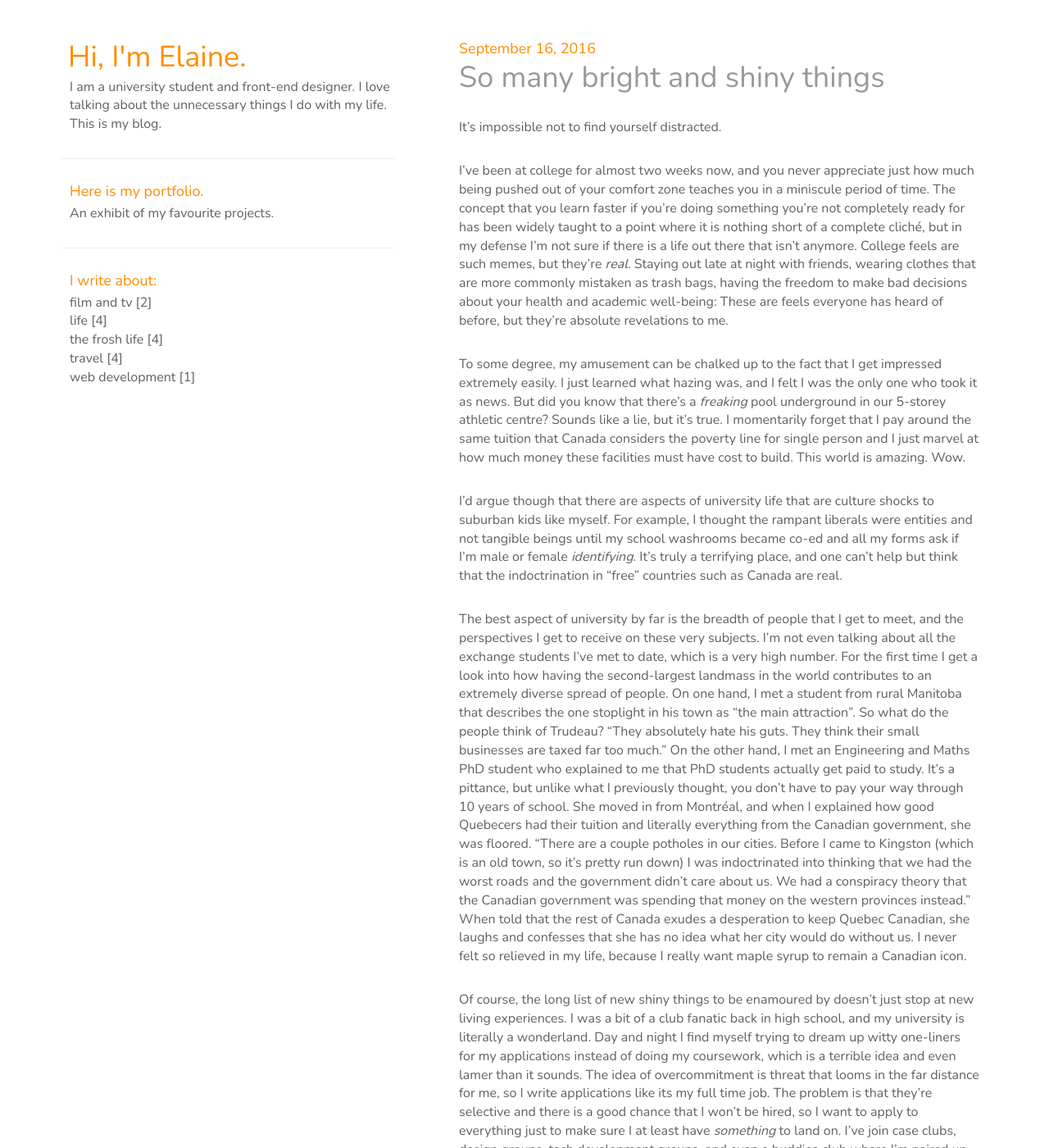
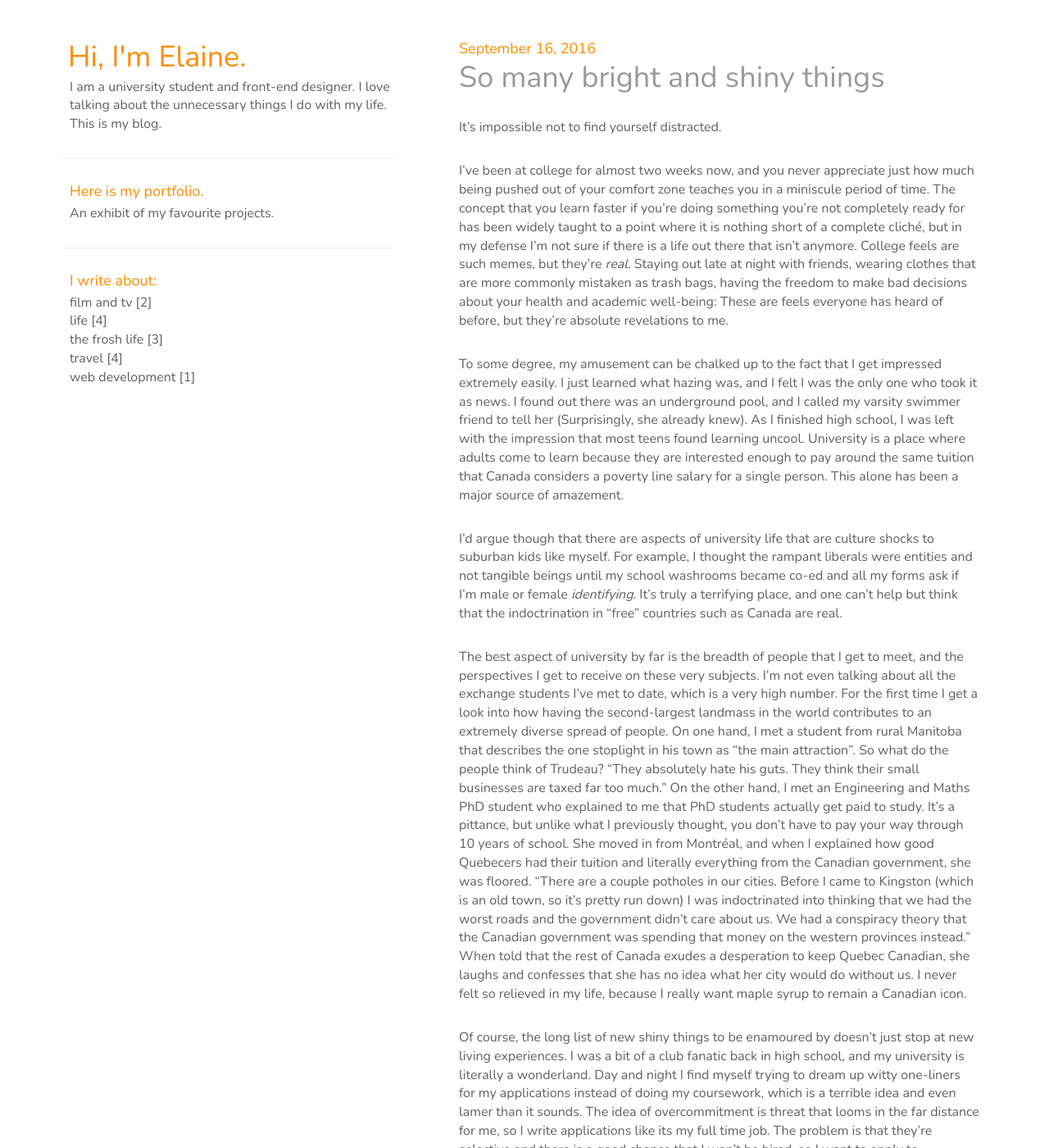
Before and after one commit to elaineg/blog, a Jekyll site: the page built from _posts/2016-09-09-so-many-bright-and-shiny-things.md, in a window 1280 px wide and 1400 px high. Shown: the whole window at 82% size. Built offline with Jekyll 4.4.1, drawn with Linux system fonts in a browser that asks for light colours; some of the changed text lies outside the part shown.

Commit message:
post edits

```diff
--- a/_posts/2016-09-09-so-many-bright-and-shiny-things.md
+++ b/_posts/2016-09-09-so-many-bright-and-shiny-things.md
@@ -8,7 +8,7 @@ It's impossible not to find yourself distracted.
 
 I've been at college for almost two weeks now, and you never appreciate just how much being pushed out of your comfort zone teaches you in a miniscule period of time. The concept that you learn faster if you're doing something you're not completely ready for has been widely taught to a point where it is nothing short of a complete cliché, but in my defense I'm not sure if there is a life out there that isn't anymore. College feels are such memes, but they're *real*. Staying out late at night with friends, wearing clothes that are more commonly mistaken as trash bags, having the freedom to make bad decisions about your health and academic well-being: These are feels everyone has heard of before, but they're absolute revelations to me.
 
-To some degree, my amusement can be chalked up to the fact that I get impressed extremely easily. I just learned what hazing was, and I felt I was the only one who took it as news. But did you know that there's a *freaking* pool underground in our 5-storey athletic centre? Sounds like a lie, but it's true. I momentarily forget that I pay around the same tuition that Canada considers the poverty line for single person and I just marvel at how much money these facilities must have cost to build. This world is amazing. Wow.
+To some degree, my amusement can be chalked up to the fact that I get impressed extremely easily. I just learned what hazing was, and I felt I was the only one who took it as news. I found out there was an underground pool, and I called my varsity swimmer friend to tell her (Surprisingly, she already knew). As I finished high school, I was left with the impression that most teens found learning uncool. University is a place where adults come to learn because they are interested enough to pay around the same tuition that Canada considers a poverty line salary for a single person. This alone has been a major source of amazement.
 
 I'd argue though that there are aspects of university life that are culture shocks to suburban kids like myself. For example, I thought the rampant liberals were entities and not tangible beings until my school washrooms became co-ed and all my forms ask if I'm male or female *identifying*. It's truly a terrifying place, and one can't help but think that the indoctrination in "free" countries such as Canada are real.
 
```
Also changed, not shown: _posts/2016-09-23-im-feeling-hopeful.md (deleted, +0 -25 lines), _posts/2016-09-23-perspective-of-a-social-virgin.md (+1 -1 lines).
